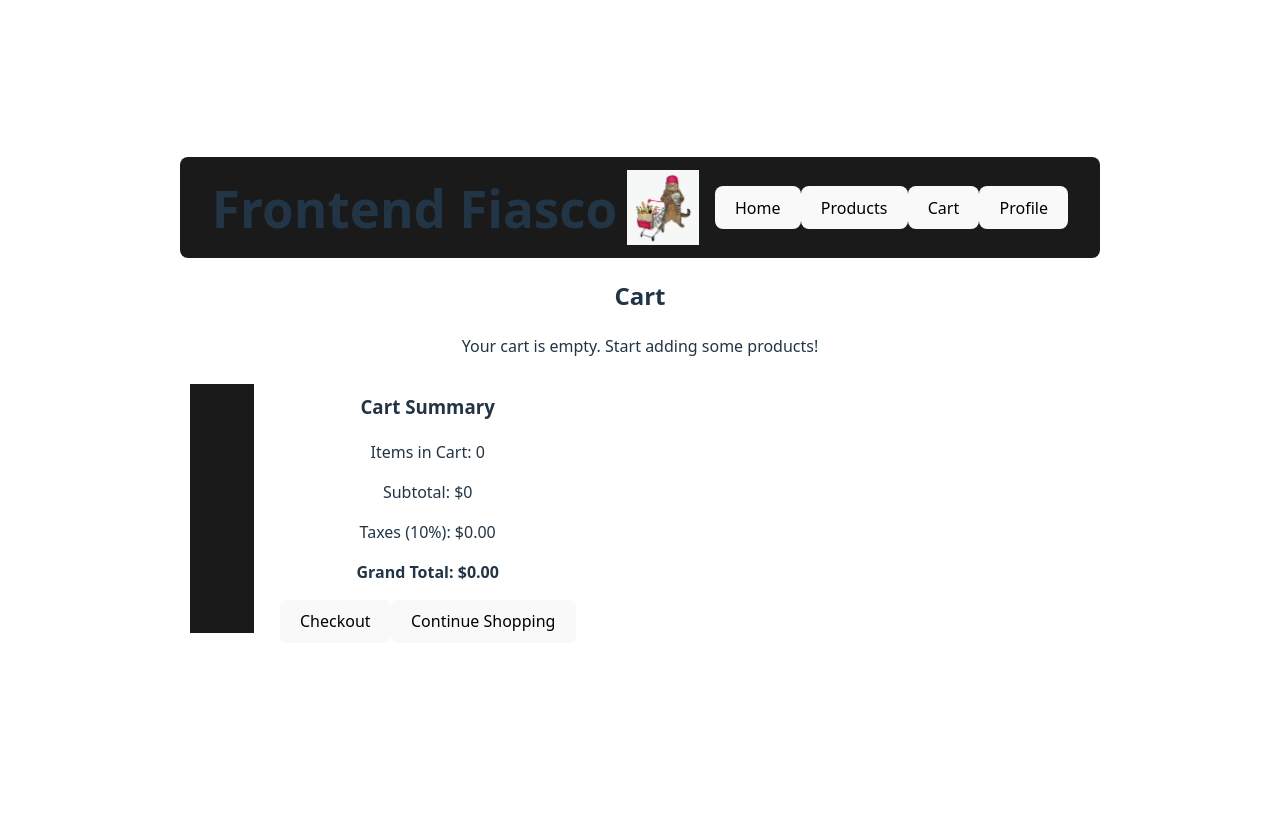
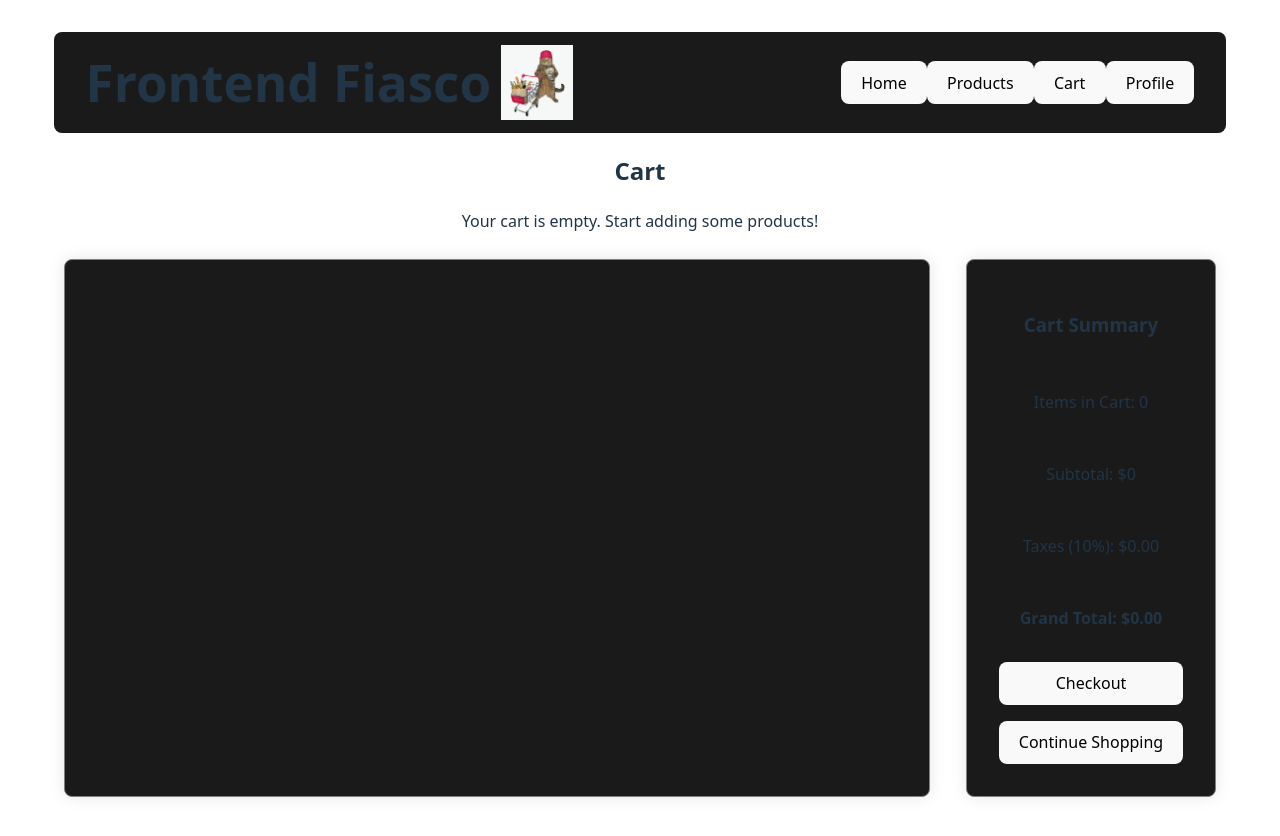
Before and after one commit to salzahir/ShoppingCart, a React (Vite) app in the folder frontend-fiasco/: page /cart in a window 1280 px wide. Shown: the top 836 px of the page. Before the commit the page ends 800 px from the top, so only its background shows below. Built offline with nearby package versions, Linux system fonts and the light colour scheme.

Commit message:
feat: add loading state with spinner  enhancement: implement spinner for loading state

```diff
--- a/frontend-fiasco/src/Products.jsx
+++ b/frontend-fiasco/src/Products.jsx
@@ -8,6 +8,7 @@ function Products() {
 
     const [products, setProducts] = useState([])
     const { addToCart, calculateCartTotal } = useOutletContext();
+    const [loading, setLoading] = useState(true);
 
     async function loadProducts() {
         try {
@@ -16,11 +17,23 @@ function Products() {
         } catch (error) {
             console.error("Failed to fetch products:", error);
         }
+        finally {
+            setLoading(false);
+        }
     }
 
     useEffect(() => {
         loadProducts();
     }, []);
+
+    if (loading) {
+        return (
+            <div className="loading-container">
+                <div className="spinner"></div>
+                <p>Fetching the latest products...</p>
+            </div>
+        );
+    }
 
     return (
         <div className="market">
--- a/frontend-fiasco/src/index.css
+++ b/frontend-fiasco/src/index.css
@@ -147,6 +147,10 @@ button:focus-visible {
   padding: 2em;
   background-color: #1a1a1a;
   margin: 10px;
+  border-radius: 8px;
+  box-shadow: 0 0 16px rgba(0, 0, 0, 0.1);
+  border: 1px solid gray;
+  width: 800px;
 }
 
 .cart-item {
@@ -155,7 +159,7 @@ button:focus-visible {
   align-items: center;
   padding: 1.6em 2em;
   gap: 1em;
-  background-color: #1a1a1a;
+  background-color: #333;
   border-radius: 8px;
   box-shadow: 0 0 16px rgba(0, 0, 0, 0.1);
   border: 1px solid gray;
@@ -172,3 +176,40 @@ button:focus-visible {
   display: flex;
   gap: 1em;
 }
+
+.cart-summary {
+  display: flex;
+  flex-direction: column;
+  gap: 1em;
+  padding: 2em;
+  background-color: #1a1a1a;
+  margin: 10px;
+  border-radius: 8px;
+  box-shadow: 0 0 16px rgba(0, 0, 0, 0.1);
+  border: 1px solid gray;
+}
+
+
+.loading-container {
+  display: flex;
+  flex-direction: column;
+  align-items: center;
+  justify-content: center;
+  height: 100vh;
+  font-size: 1.2em;
+  color: #646cff;
+}
+
+.spinner {
+  width: 50px;
+  height: 50px;
+  border: 5px solid rgba(255, 255, 255, 0.3);
+  border-top-color: #646cff;
+  border-radius: 50%;
+  animation: spin 1s linear infinite;
+}
+
+@keyframes spin {
+  0% { transform: rotate(0deg); }
+  100% { transform: rotate(360deg); }
+}
```
